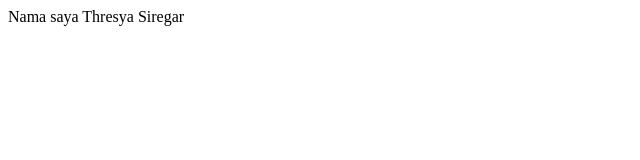
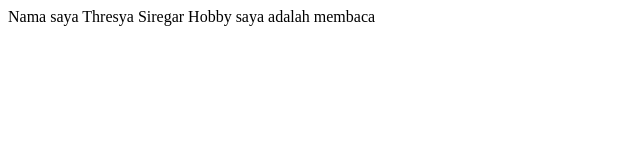
Before and after one commit to Teresrg/Project_Github, a plain HTML site: page index.html in a window 1280 px wide. Shown: the whole page, without its empty margins (0-640 px from the left). Drawn offline with Linux system fonts and the light colour scheme.

Commit message:
add hobby saya

```diff
--- a/index.html
+++ b/index.html
@@ -7,5 +7,8 @@
 </head>
 <body>
 	Nama saya Thresya Siregar
+
+	Hobby saya adalah membaca
+
 </body>
 </html>
```
